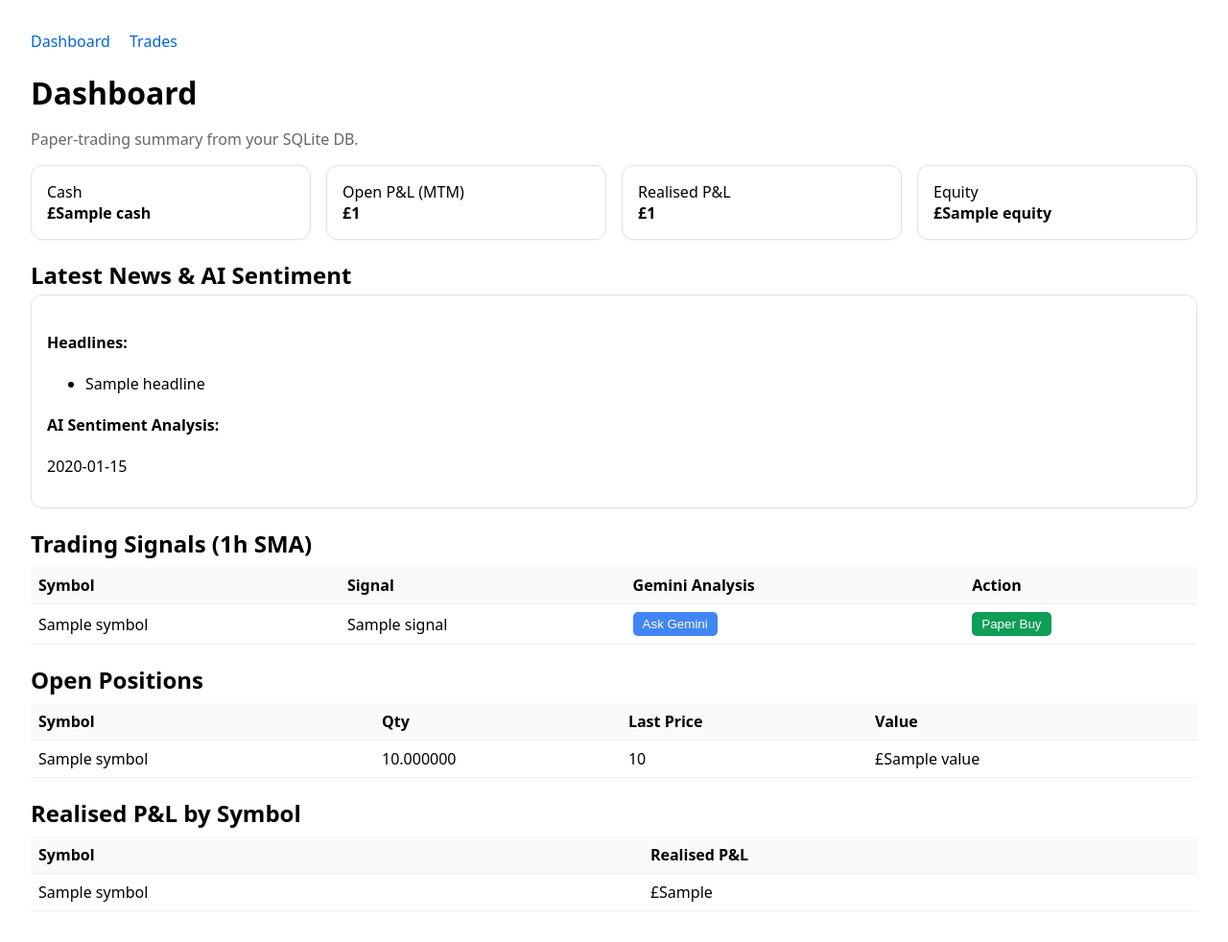
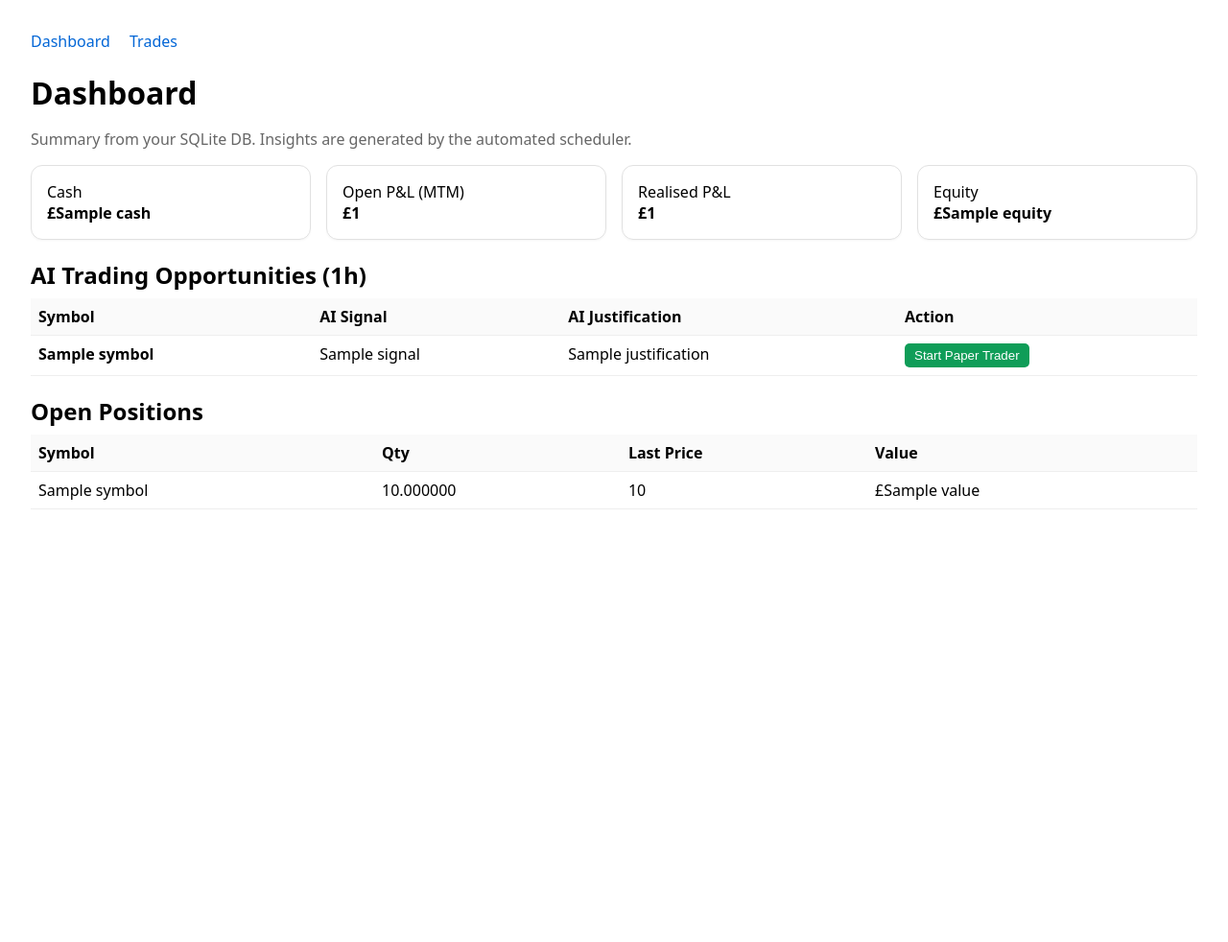
Before and after one commit to warmo1/tradingbot, a Flask app: template bot/templates/dashboard.html in a window 1280 px wide. Shown: the whole page at 96% size. After the commit the page ends 531 px from the top, so only its background shows below. Run offline with Flask 3, Linux system fonts and the light colour scheme; the template is opened without the code that fills it: most values are stand-ins (such as "Sample title", 1, 10 or a date in 2020); parts of the project's set-up code (start-up, migrations or seed data) failed here and were passed over.

Commit message:
Update dashboard.html

```diff
--- a/bot/templates/dashboard.html
+++ b/bot/templates/dashboard.html
@@ -9,13 +9,12 @@
     .cards { display: grid; gap: 1rem; grid-template-columns: repeat(auto-fit, minmax(220px, 1fr)); margin: 1rem 0; }
     .card { border: 1px solid #e1e1e1; border-radius: 12px; padding: 1rem; box-shadow: 0 1px 2px rgba(0,0,0,0.04); }
     table { width: 100%; border-collapse: collapse; margin-top: 0.5rem; }
-    th, td { border-bottom: 1px solid #eee; padding: 0.5rem; text-align: left; }
+    th, td { border-bottom: 1px solid #eee; padding: 0.5rem; text-align: left; vertical-align: top; }
     th { background: #fafafa; }
     .nav { margin-bottom: 1rem; }
     .nav a { margin-right: 1rem; text-decoration: none; color: #0366d6; }
     .muted { color: #666; }
-    .gemini-btn { background-color: #4285F4; color: white; border: none; padding: 5px 10px; border-radius: 5px; cursor: pointer; }
-    .buy-btn { background-color: #0F9D58; color: white; border: none; padding: 5px 10px; border-radius: 5px; cursor: pointer; }
+    .start-btn { background-color: #0F9D58; color: white; border: none; padding: 5px 10px; border-radius: 5px; cursor: pointer; }
   </style>
 </head>
 <body>
@@ -24,7 +23,7 @@
     <a href="/trades">Trades</a>
   </div>
   <h1>Dashboard</h1>
-  <p class="muted">Paper-trading summary from your SQLite DB.</p>
+  <p class="muted">Summary from your SQLite DB. Insights are generated by the automated scheduler.</p>
 
   <div class="cards">
     <div class="card"><div>Cash</div><div><strong>£{{ cash }}</strong></div></div>
@@ -33,38 +32,23 @@
     <div class="card"><div>Equity</div><div><strong>£{{ equity }}</strong></div></div>
   </div>
 
-  <h2>Latest News & AI Sentiment</h2>
-  <div class="card">
-    <h4>Headlines:</h4>
-    <ul>
-      {% for headline in headlines %}
-        <li>{{ headline }}</li>
-      {% endfor %}
-    </ul>
-    <h4>AI Sentiment Analysis:</h4>
-    <p>{{ news_sentiment }}</p>
-  </div>
-
-  <h2>Trading Signals (1h SMA)</h2>
+  <h2>AI Trading Opportunities (1h)</h2>
   <table>
-    <thead><tr><th>Symbol</th><th>Signal</th><th>Gemini Analysis</th><th>Action</th></tr></thead>
+    <thead><tr><th>Symbol</th><th>AI Signal</th><th>AI Justification</th><th>Action</th></tr></thead>
     <tbody>
-      {% if suggestions %}
-        {% for s in suggestions %}
+      {% if insights %}
+        {% for i in insights %}
         <tr>
-          <td>{{ s.symbol }}</td>
-          <td>{{ s.signal }}</td>
-          <td><button class="gemini-btn" onclick="getGeminiSuggestion('{{ s.symbol }}')">Ask Gemini</button></td>
+          <td><strong>{{ i.symbol }}</strong></td>
+          <td>{{ i.signal }}</td>
+          <td>{{ i.justification }}</td>
           <td>
-            <form action="/trade/buy" method="post" style="display:inline;">
-              <input type="hidden" name="symbol" value="{{ s.symbol }}">
-              <button type="submit" class="buy-btn">Paper Buy</button>
-            </form>
+            <button class="start-btn" onclick="startTrader('{{ i.symbol }}')">Start Paper Trader</button>
           </td>
         </tr>
         {% endfor %}
       {% else %}
-      <tr><td colspan="4" class="muted">No strong signals right now.</td></tr>
+      <tr><td colspan="4" class="muted">No insights generated yet. Run the scheduler.</td></tr>
       {% endif %}
     </tbody>
   </table>
@@ -83,37 +67,27 @@
     </tbody>
   </table>
 
-  <h2>Realised P&L by Symbol</h2>
-  <table>
-    <thead><tr><th>Symbol</th><th>Realised P&L</th></tr></thead>
-    <tbody>
-      {% if realized_rows %}
-        {% for r in realized_rows %}
-        <tr><td>{{ r.symbol }}</td><td>£{{ r.realized_pnl }}</td></tr>
-        {% endfor %}
-      {% else %}
-      <tr><td colspan="2" class="muted">No realised P&L yet.</td></tr>
-      {% endif %}
-    </tbody>
-  </table>
+  <script>
+    function startTrader(symbol) {
+      if (!confirm(`Are you sure you want to start a paper trading bot for ${symbol}?`)) {
+        return;
+      }
 
+      const formData = new FormData();
+      formData.append('symbol', symbol);
 
-  <script>
-    function getGeminiSuggestion(symbol) {
-      alert(`Asking AI for an analysis of ${symbol}. This may take a moment...`);
-      fetch(`/api/gemini-suggestion?symbol=${symbol}`)
-        .then(response => response.json())
-        .then(data => {
-          if (data.error) {
-            alert(`Error: ${data.error}`);
-          } else {
-            alert(`--- AI Suggestion for ${symbol} ---\n\n${data.suggestion}`);
-          }
-        })
-        .catch(error => {
-          console.error('Error fetching suggestion:', error);
-          alert('An error occurred while contacting the AI API.');
-        });
+      fetch('/api/start-bot', {
+        method: 'POST',
+        body: formData
+      })
+      .then(response => response.json())
+      .then(data => {
+        alert(data.message);
+      })
+      .catch(error => {
+        console.error('Error starting trader:', error);
+        alert('An error occurred while trying to start the trader.');
+      });
     }
   </script>
 </body>
```
